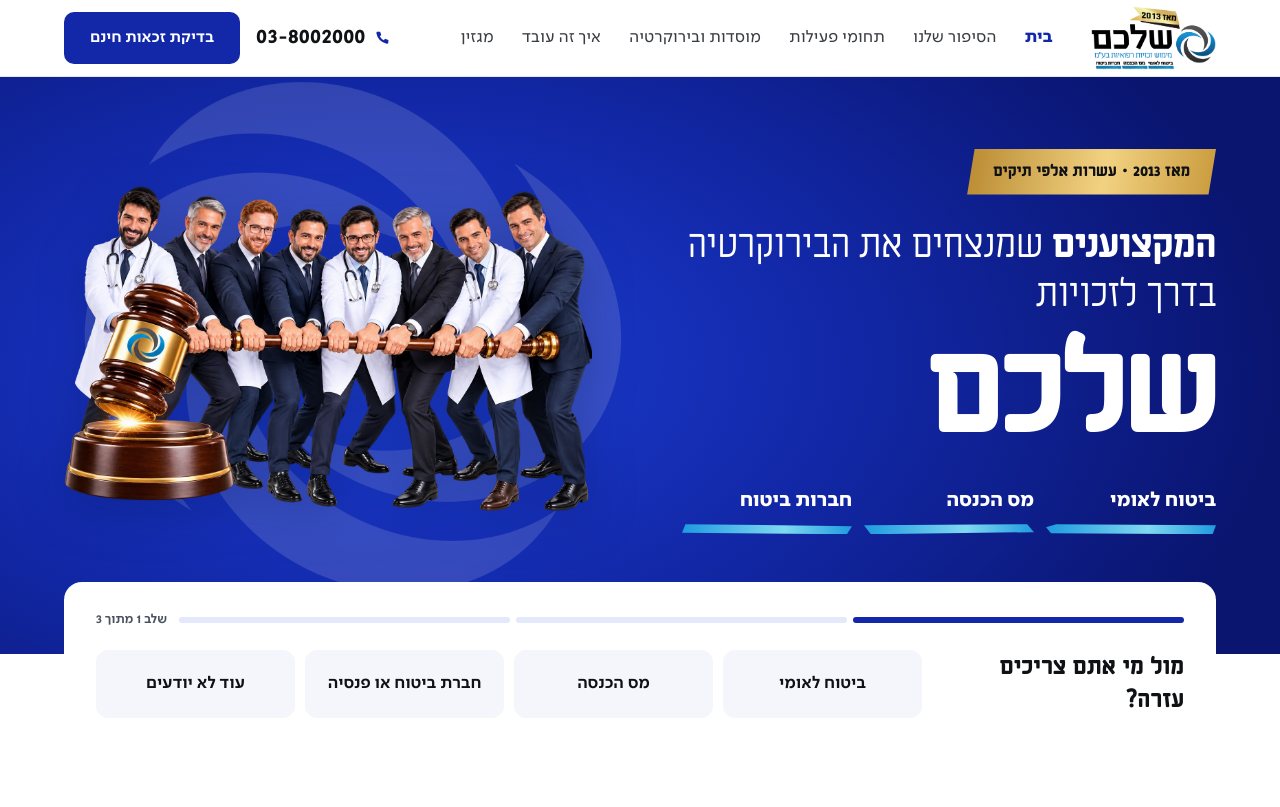
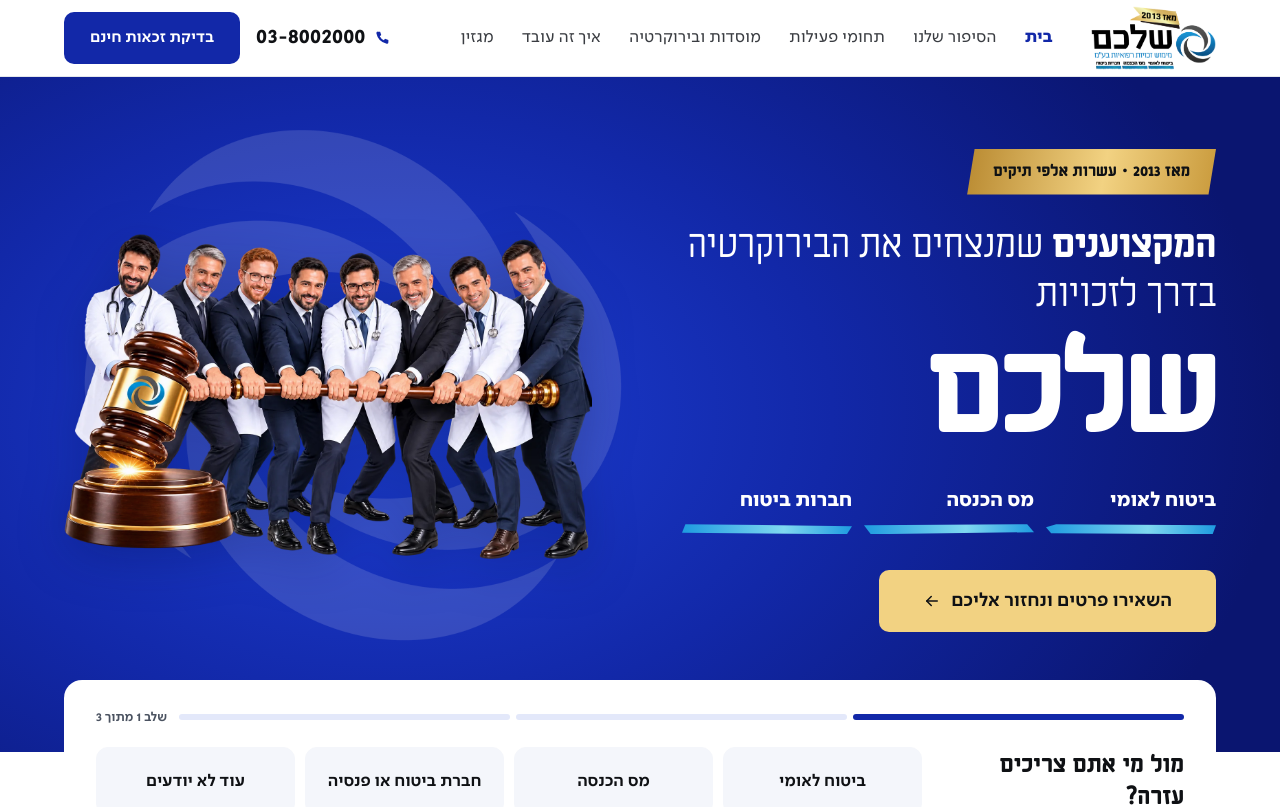
Before and after one commit to enadot/shelachem-website, a Next.js app: page / in a window 1280 px wide. Shown: the top 807 px of the page. Built offline with nearby package versions, Linux system fonts and the light colour scheme; no server answers; the database is empty.

Commit message:
Add lead-form CTA button to homepage hero
Gold button under the institutions list opens the lead modal, for
visitors who miss the eligibility quiz card below the hero.

Co-Authored-By: Claude Opus 5.5 <noreply@anthropic.com>
Claude-Session: https://claude.ai/code/session_0196zYh7ZWaUXxQqxpv2UgJL

```diff
--- a/src/components/home/hero.tsx
+++ b/src/components/home/hero.tsx
@@ -2,6 +2,8 @@ import Image from "next/image";
 import { Entrance } from "@/components/shared/reveal";
 import { EligibilityQuiz } from "@/components/home/eligibility-quiz";
 import { CmsImage } from "@/components/shared/cms-image";
+import { LeadCta } from "@/components/shared/lead-cta";
+import { ArrowForward } from "@/components/shared/icons";
 import { getGlobals } from "@/lib/content";
 import { site } from "@/lib/config";
 
@@ -14,6 +16,7 @@ const heroInstitutions = [
 /**
  * Hero v3 (designs/homepage-v3.html §5a/5b) — רויאל מלא:
  * תגית זהב, h1 עם "שלכם" ענק, שלושה מוסדות עם קו מכחול, ותמונת הצוות.
+ * כפתור זהב להשארת פרטים (פותח מודאל) מתחת למוסדות.
  * מתחתיו כרטיס לבן שעולה על ההירו (-72px / -48px) ובו בדיקת זכאות בשלבים.
  * תמונת הצוות מנוהלת ב-CMS (globals ▸ hero_image); נפילה חזרה ל-hero-gavel-team.
  */
@@ -59,6 +62,18 @@ export async function Hero() {
                 ))}
               </ul>
             </Entrance>
+            {/* CTA ישיר להשארת פרטים — למי שלא שם לב לשאלון שבכרטיס מתחת */}
+            <Entrance delay={0.3}>
+              <LeadCta
+                sourcePage="home-hero"
+                variant="accent"
+                size="lg"
+                className="group mt-6 w-full md:mt-9 md:w-auto"
+              >
+                השאירו פרטים ונחזור אליכם
+                <ArrowForward size={18} className="nudge" />
+              </LeadCta>
+            </Entrance>
           </div>
           <Entrance delay={0.25} fade className="flex justify-center">
             <CmsImage
```
